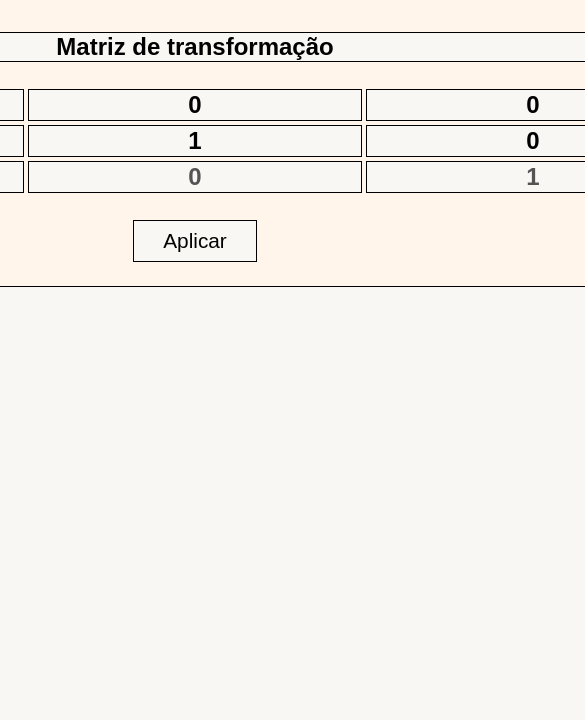
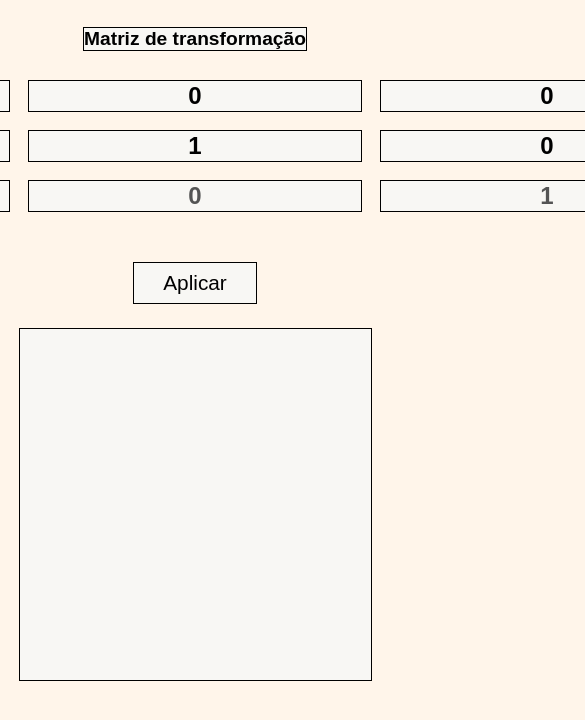
Before and after one commit to Nikolas010101/AEB, a plain HTML site: page index.html in a window 390 px wide. Shown: the top 720 px of the page, 585 px wide, since content can reach past the window. Drawn offline with Linux system fonts and the light colour scheme.

Commit message:
make page responsive for mobile

```diff
--- a/style.css
+++ b/style.css
@@ -44,3 +44,33 @@ canvas {
     border: 1px solid black;
     background-color: var(--steel);
 }
+
+@media only screen and (max-width: 600px) {
+    canvas {
+        width: 90vw;
+        height: 90vw;
+    }
+
+    .matrix-container {
+        display: flex;
+        flex-direction: column;
+        align-items: center;
+    }
+
+    .matrix-container table {
+        margin-bottom: 1em;
+    }
+
+    .matrix-container td {
+        padding: 0.5em;
+    }
+
+    input[type="number"] {
+        width: 70px;
+        margin-bottom: 0.5em;
+    }
+
+    .matrix-title {
+        font-size: 1.2em;
+    }
+}
```
